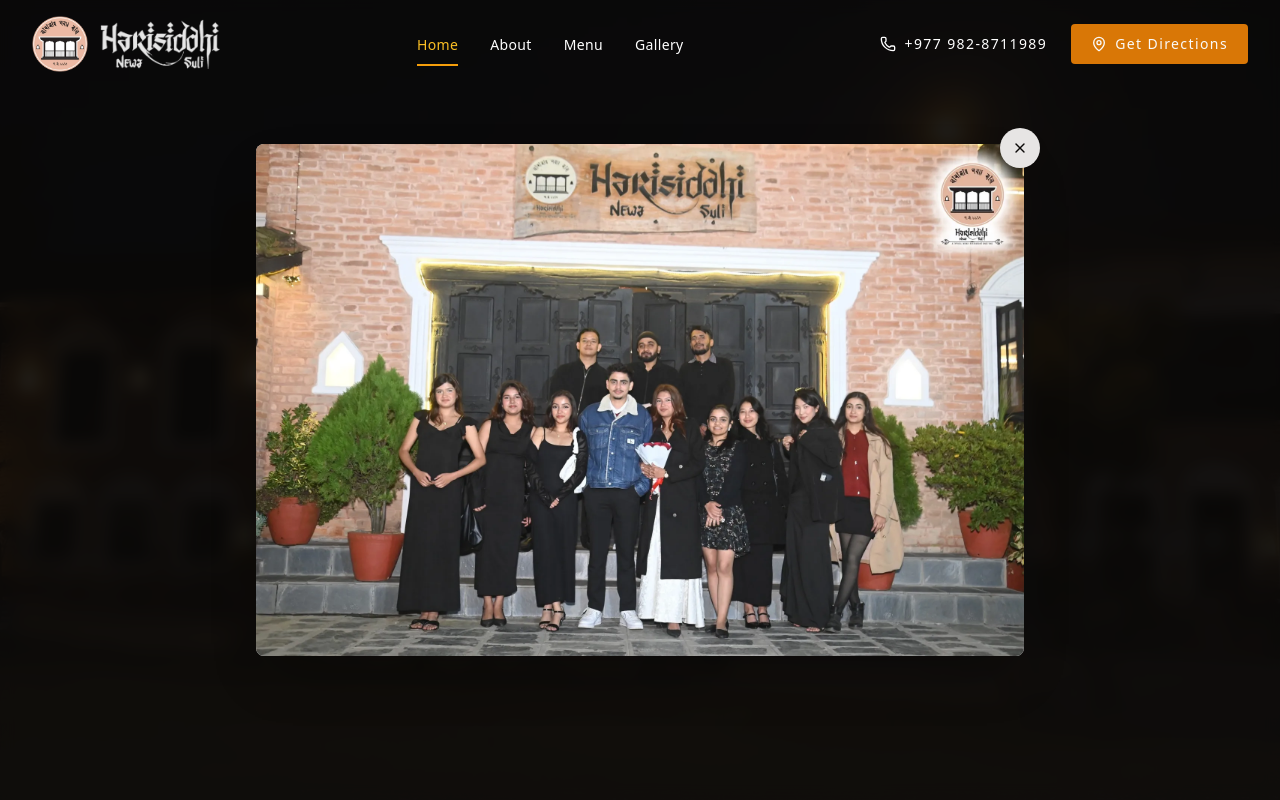
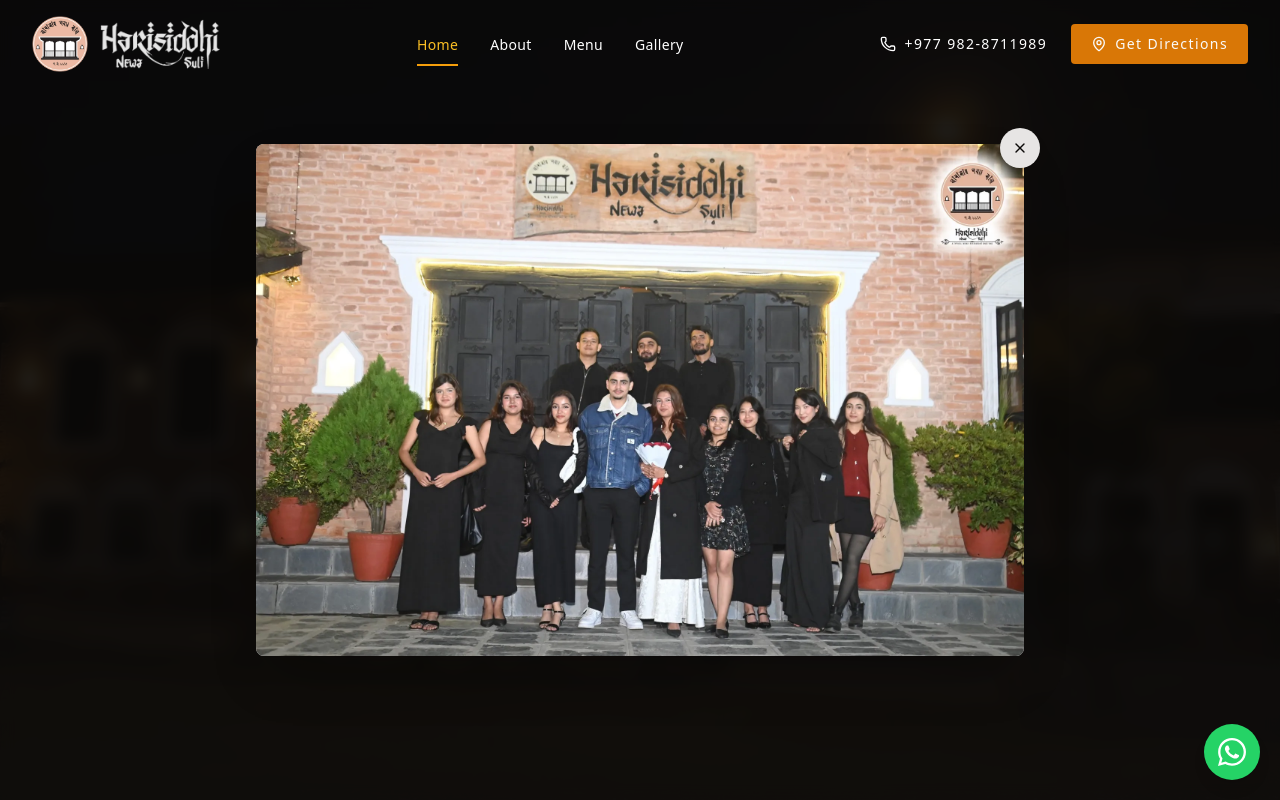
Before and after one commit to newasuli/newasuli-website, a Next.js app: page / in a window 1280 px wide. Shown: the top 800 px of the page. Built offline with nearby package versions, Linux system fonts and the light colour scheme.

Commit message:
whatsapp floating icon added

```diff
--- a/app/layout.tsx
+++ b/app/layout.tsx
@@ -4,6 +4,7 @@
 import Footer from "@/components/Footer";
 import "./globals.css";
 import Navbar from "@/components/navbar";
+import WhatsAppFloating from "@/components/WhatsAppFloating";
 
 const AdModal = dynamic(() => import("@/components/ad_modal"));
 
@@ -84,6 +85,7 @@
         <Navbar />
         <main className="min-h-screen">{children}</main>
         <Footer />
+        <WhatsAppFloating />
       </body>
     </html>
   );
--- /dev/null
+++ b/components/WhatsAppFloating.tsx
@@ -0,0 +1,27 @@
+import Link from "next/link";
+
+const WHATSAPP_NUMBER = "9779828711989";
+const WHATSAPP_MESSAGE = "Hi! I would like to reserve a table and ask about menu.";
+
+export default function WhatsAppFloating() {
+  return (
+    <Link
+      href={`https://wa.me/${WHATSAPP_NUMBER}?text=${encodeURIComponent(
+        WHATSAPP_MESSAGE
+      )}`}
+      className="fixed bottom-5 right-5 z-50 inline-flex h-14 w-14 items-center justify-center rounded-full bg-[#25D366] text-white shadow-lg transition-transform hover:scale-105 focus-visible:outline-none focus-visible:ring-2 focus-visible:ring-[#25D366] focus-visible:ring-offset-2"
+      aria-label="Chat on WhatsApp"
+      title="Chat on WhatsApp"
+      target="_blank"
+      rel="noreferrer"
+    >
+      <svg
+        viewBox="0 0 640 640"
+        className="h-10 w-10 fill-current"
+        aria-hidden="true"
+      >
+        <path d="M476.9 161.1C435 119.1 379.2 96 319.9 96C197.5 96 97.9 195.6 97.9 318C97.9 357.1 108.1 395.3 127.5 429L96 544L213.7 513.1C246.1 530.8 282.6 540.1 319.8 540.1L319.9 540.1C442.2 540.1 544 440.5 544 318.1C544 258.8 518.8 203.1 476.9 161.1zM319.9 502.7C286.7 502.7 254.2 493.8 225.9 477L219.2 473L149.4 491.3L168 423.2L163.6 416.2C145.1 386.8 135.4 352.9 135.4 318C135.4 216.3 218.2 133.5 320 133.5C369.3 133.5 415.6 152.7 450.4 187.6C485.2 222.5 506.6 268.8 506.5 318.1C506.5 419.9 421.6 502.7 319.9 502.7zM421.1 364.5C415.6 361.7 388.3 348.3 383.2 346.5C378.1 344.6 374.4 343.7 370.7 349.3C367 354.9 356.4 367.3 353.1 371.1C349.9 374.8 346.6 375.3 341.1 372.5C308.5 356.2 287.1 343.4 265.6 306.5C259.9 296.7 271.3 297.4 281.9 276.2C283.7 272.5 282.8 269.3 281.4 266.5C280 263.7 268.9 236.4 264.3 225.3C259.8 214.5 255.2 216 251.8 215.8C248.6 215.6 244.9 215.6 241.2 215.6C237.5 215.6 231.5 217 226.4 222.5C221.3 228.1 207 241.5 207 268.8C207 296.1 226.9 322.5 229.6 326.2C232.4 329.9 268.7 385.9 324.4 410C359.6 425.2 373.4 426.5 391 423.9C401.7 422.3 423.8 410.5 428.4 397.5C433 384.5 433 373.4 431.6 371.1C430.3 368.6 426.6 367.2 421.1 364.5z" />
+      </svg>
+    </Link>
+  );
+}
```
